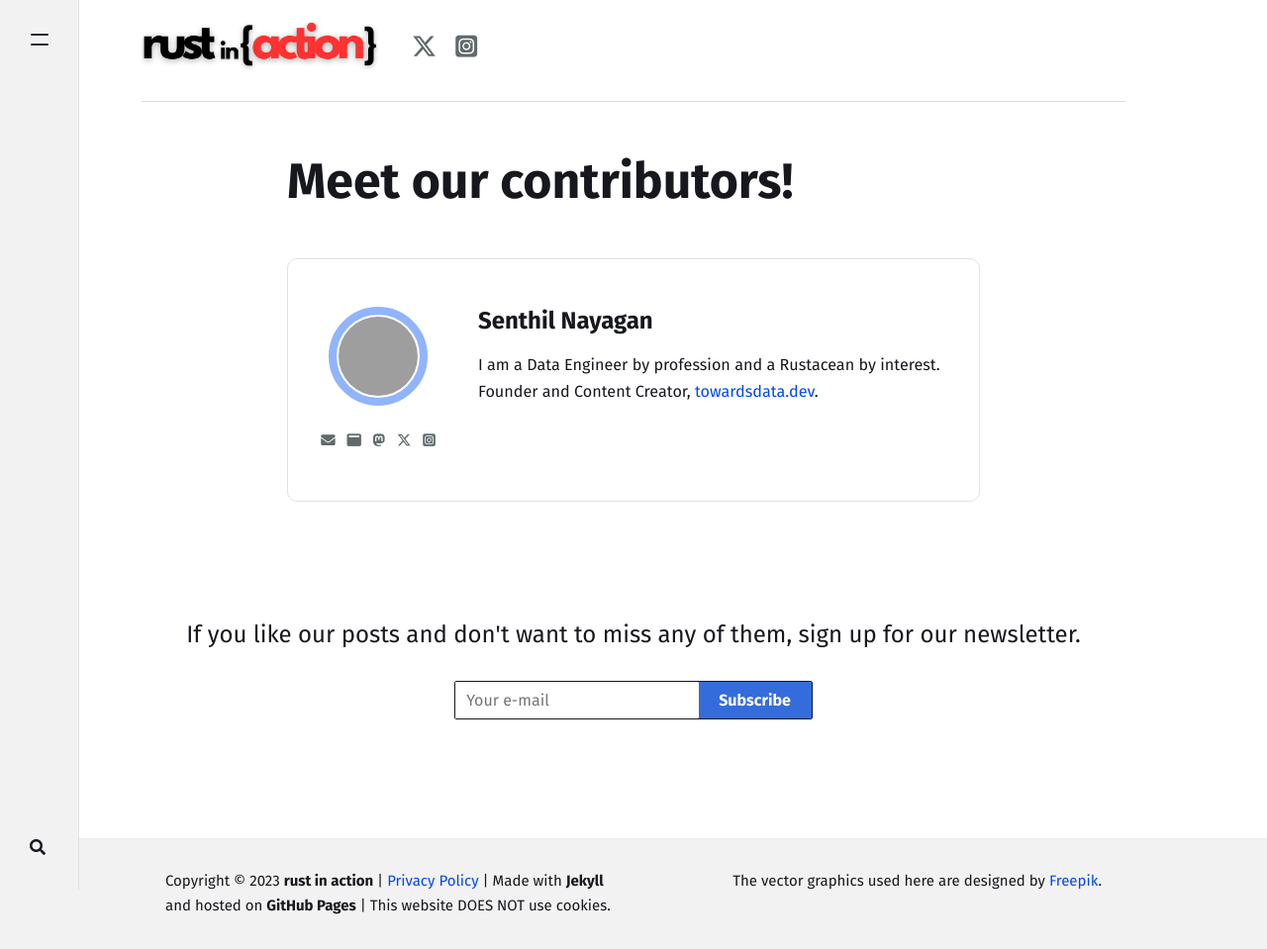
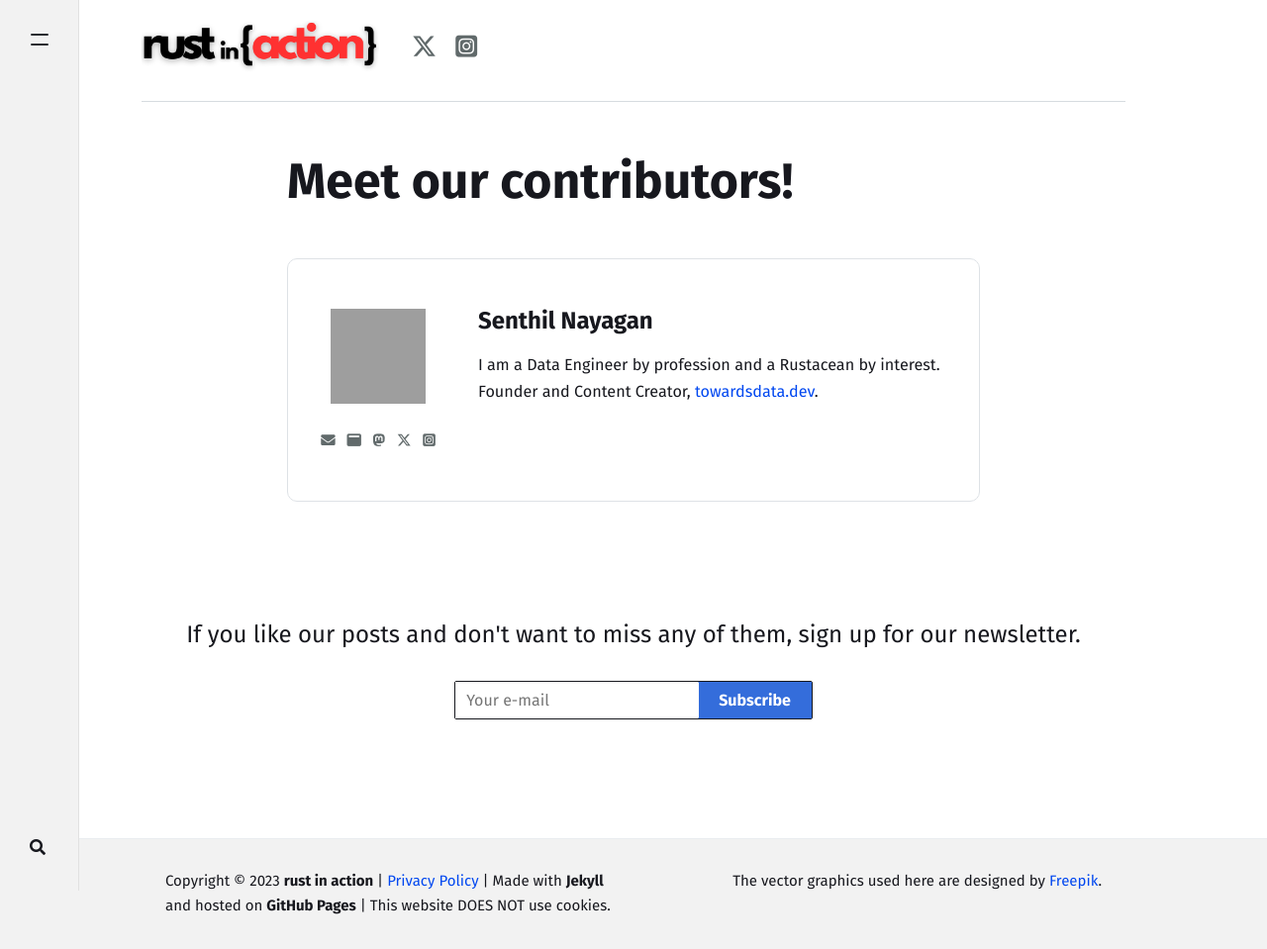
Before and after one commit to rustinact/rustinaction.github.io, a Jekyll site: the page built from _pages/authors.html, in a window 1280 px wide. Shown: the whole page at 99% size. Built offline with Jekyll 4.4.1, drawn with Linux system fonts in a browser that asks for light colours; nearby versions of some CDN libraries; comment, search, counter and statistics services are not loaded; grey boxes are pictures that could not be loaded.

Commit message:
UI changes

```diff
--- a/_config.yml
+++ b/_config.yml
@@ -10,7 +10,7 @@ mailchimp-list: 'https://gmail.us17.list-manage.com/subscribe?u=155954fdd35cc37f
 include: ["_pages"]
 permalink: /:categories/:year/:title
 email: hello@rustinaction.dev
-contact-us: https://formspree.io/f/xdovkgjv
+contact-us: https://formspree.io/f/xrgwoyav
 author: https://www.gravatar.com/avatar/6fc127cda8cd99830932538a58dc6173?s=250&d=mm&r=x
 
 # Authors
--- a/assets/css/theme.scss
+++ b/assets/css/theme.scss
@@ -505,10 +505,10 @@ img, img:hover {
 }
 .entry-header {
     .author-thumb {
-        width: 60px;
+        width: 80px;
         border-radius: 50%;
         margin-right: 10px;
-        border: 2px solid darken($author, 0%);
+        // border: 2px solid darken($author, 0%);
         padding: 2px;
     }
     .kicker {
@@ -525,8 +525,8 @@ img, img:hover {
     }
     .author-thumb {
         width: 100px;
-        border-radius: 50%;
-        border: 8px solid darken($author, 0%);
+        // border-radius: 50%;
+        // border: 4px solid darken($author, 20%);
         padding: 2px;
     }
 }
```
